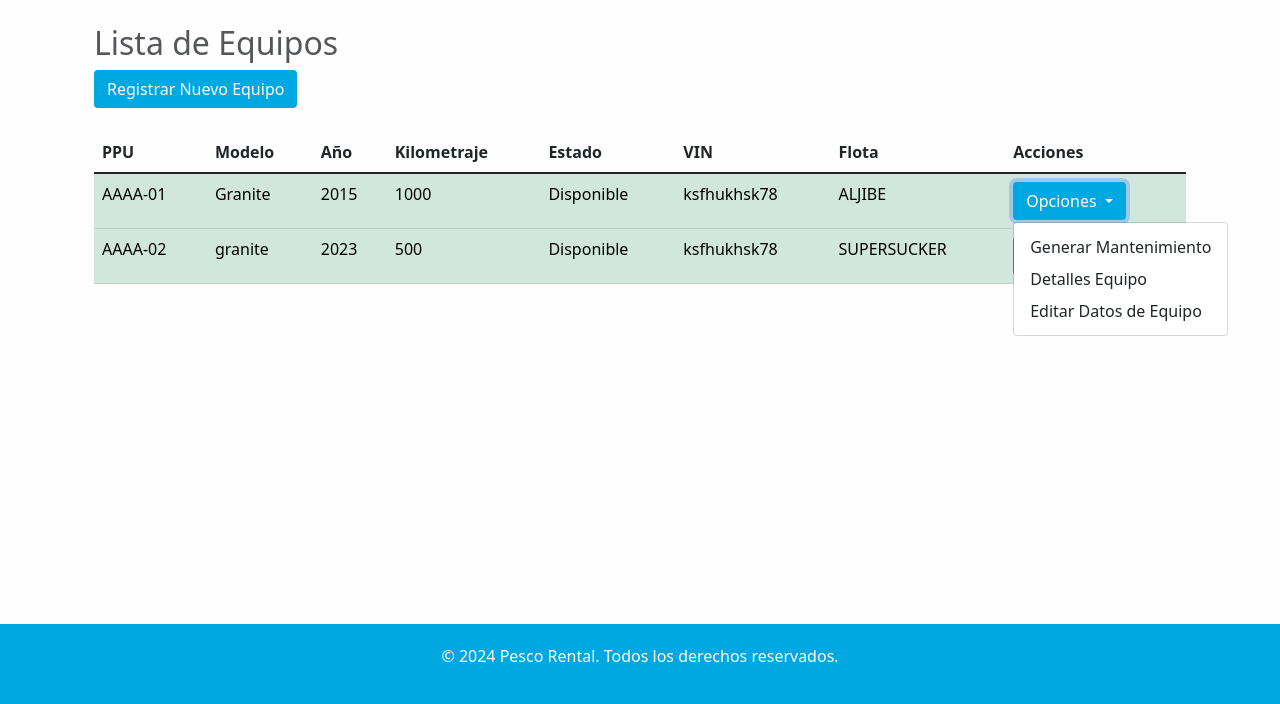
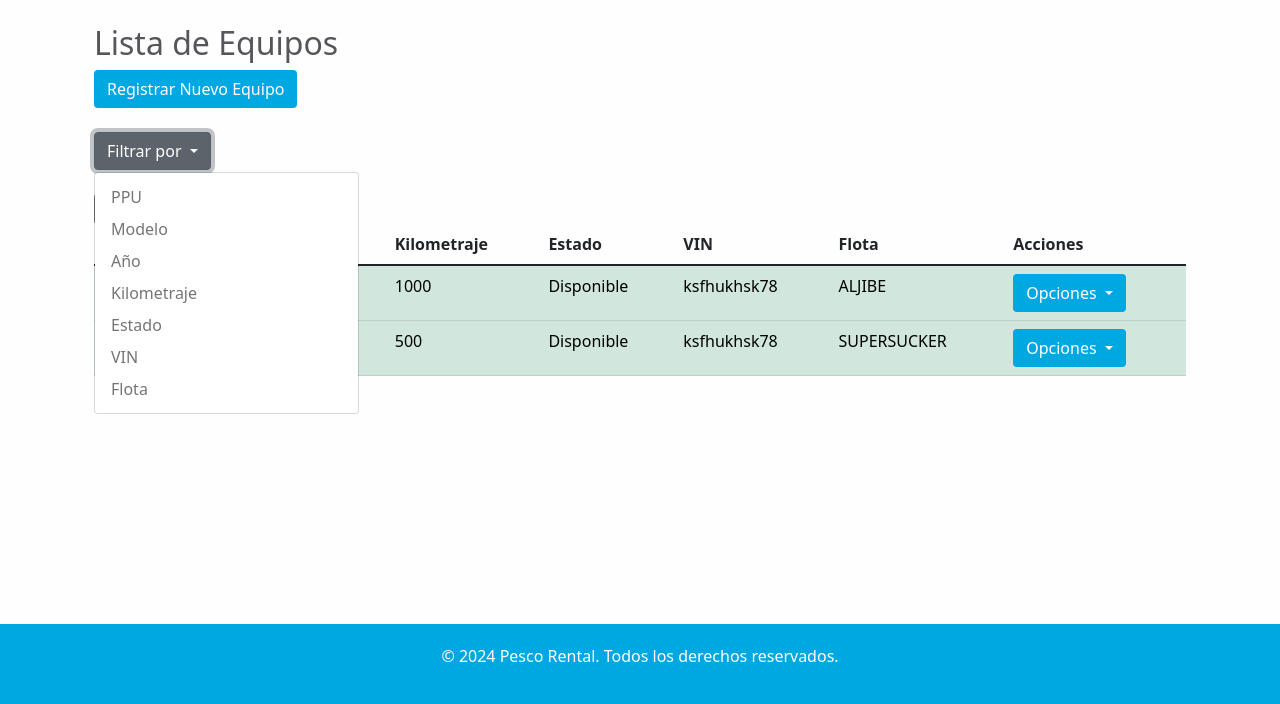
Before and after one commit to Jraucog/rentalproject, a Django app: page /lista_camiones/ in a window 1280 px wide, after a click on "Filtrar por". Shown: the part 96-800 px from the top of the page. Run offline with Django 5.2, Linux system fonts and the light colour scheme; data comes from the database, SQL or seed files in the repository; some libraries are stand-ins or nearby versions.

Commit message:
filtro a maestro de camiones operativo

```diff
--- a/apps/camiones/templates/camiones/lista_camiones.html
+++ b/apps/camiones/templates/camiones/lista_camiones.html
@@ -12,6 +12,27 @@
     <a href="{% url 'registrar_camion' %}" class="btn custom-btn">Registrar Nuevo Equipo</a>
 
     <br><br>
+    <form method="GET" action="">
+      <div class="dropdown">
+        <button class="btn btn-secondary dropdown-toggle" type="button" id="dropdownMenuButton" data-bs-toggle="dropdown" aria-haspopup="true" aria-expanded="false">
+          Filtrar por
+        </button>
+        <div class="dropdown-menu" aria-labelledby="dropdownMenuButton">
+          <input class="dropdown-item" type="text" name="ppu" placeholder="PPU">
+          <input class="dropdown-item" type="text" name="modelo" placeholder="Modelo">
+          <input class="dropdown-item" type="text" name="año" placeholder="Año">
+          <input class="dropdown-item" type="text" name="kilometraje" placeholder="Kilometraje">
+          <input class="dropdown-item" type="text" name="estado" placeholder="Estado">
+          <input class="dropdown-item" type="text" name="vin" placeholder="VIN">
+          <input class="dropdown-item" type="text" name="flota" placeholder="Flota">
+        </div>
+      </div>
+      <br>
+      <input type="submit" value="Filtrar">
+      <button type="button" onclick="window.location.href=window.location.pathname;">Limpiar Filtro</button>
+    </form>
+
+
 
     <!-- Estilo para la tabla -->
     <table class="table">
--- a/apps/camiones/views.py
+++ b/apps/camiones/views.py
@@ -6,7 +6,14 @@ from .models import Camion, Mantenimiento
 # Listado de camiones
 def lista_camiones(request):
     camiones = Camion.objects.all()
-    return render(request, 'camiones/lista_camiones.html', {'camiones': camiones})
+    fields = ['ppu', 'modelo', 'año', 'kilometraje', 'estado', 'vin', 'flota']
+
+    for field in fields:
+        value = request.GET.get(field)
+        if value:
+            camiones = camiones.filter(**{f'{field}__icontains': value})
+
+    return render(request, 'camiones/lista_camiones.html', {'camiones': camiones, 'fields': fields})
 
 # Registro de camión
 def registrar_camion(request):
```
